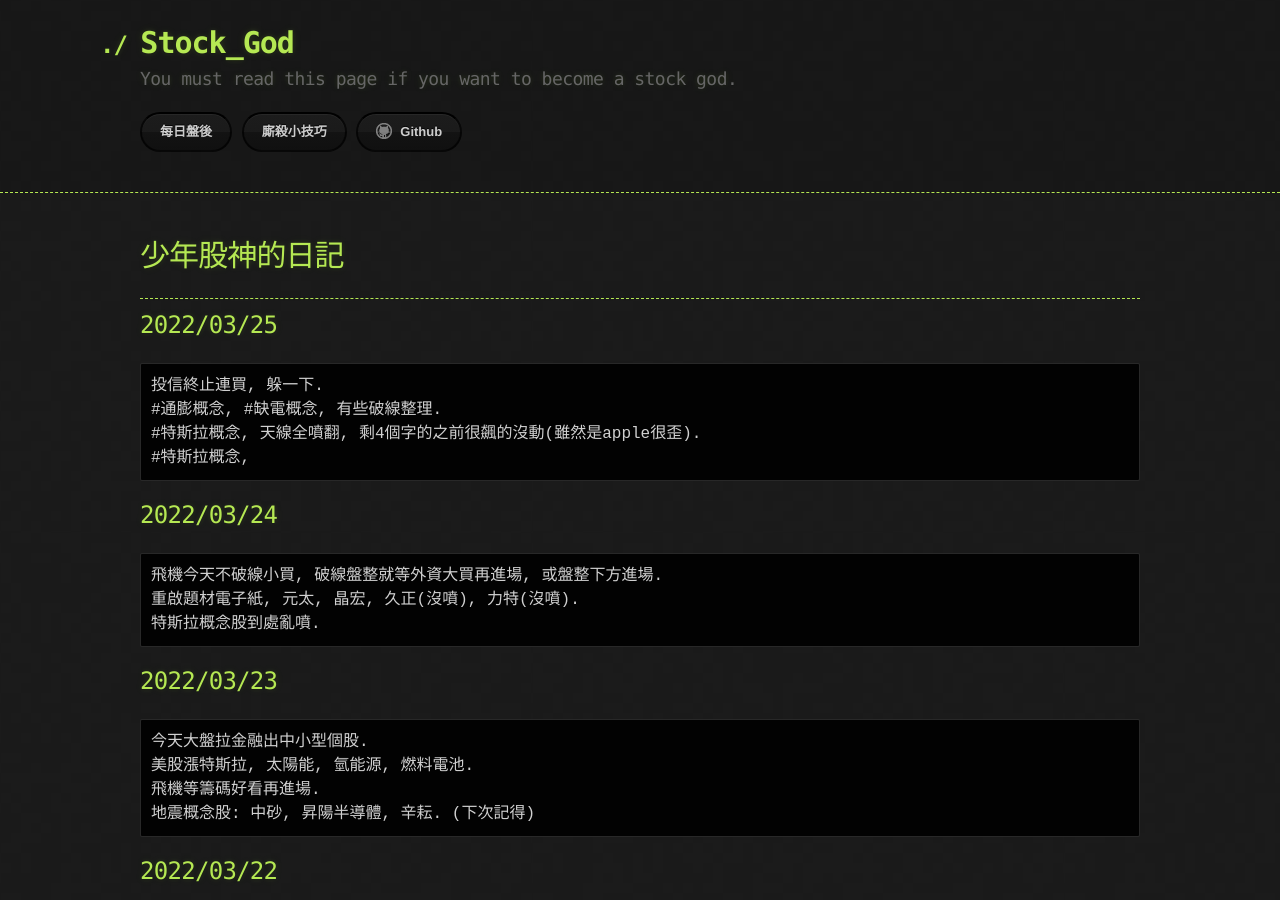
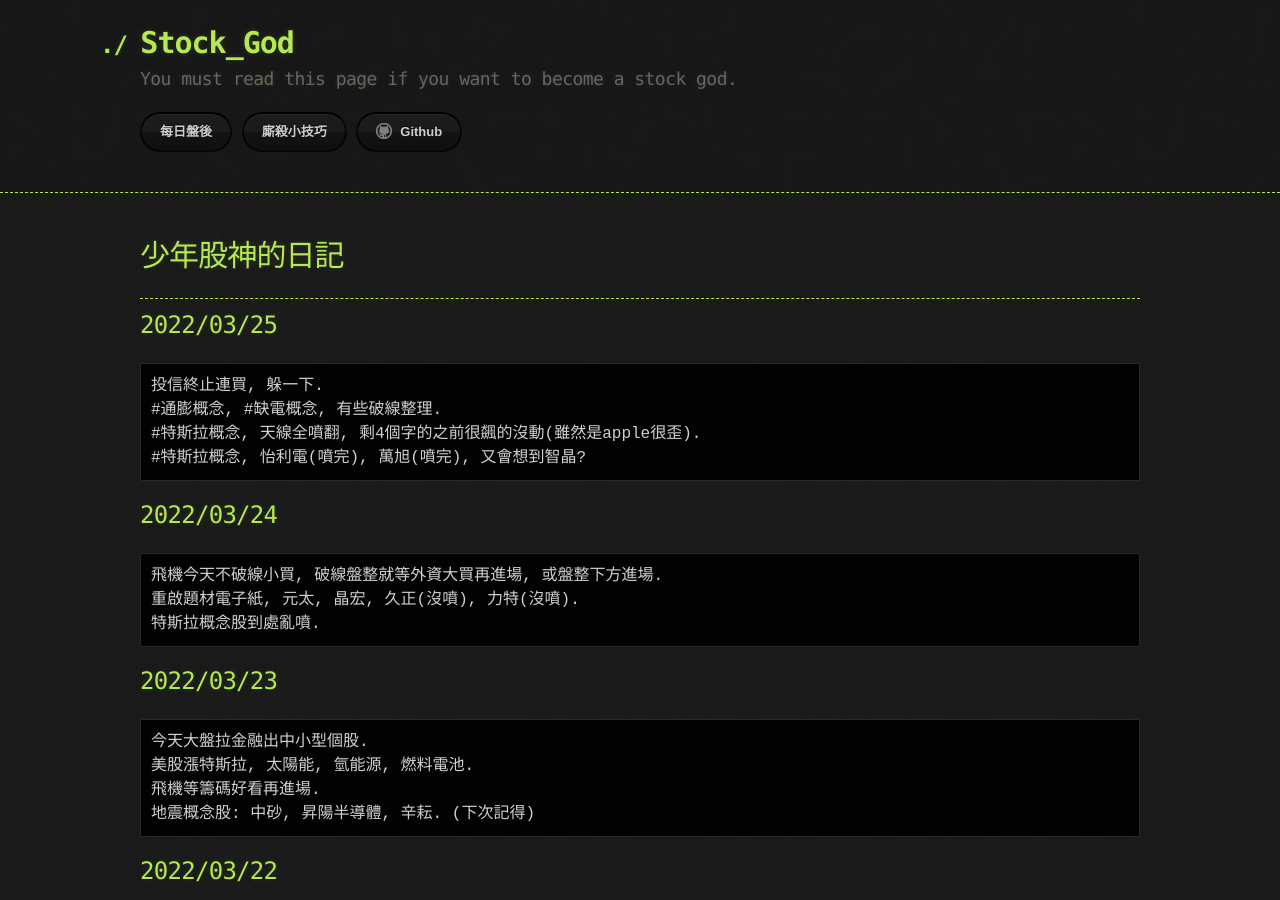
Before and after one commit to lepg5487/Stock_God, a Jekyll site: the page built from index.md, in a window 1280 px wide and 900 px high. Built offline with Jekyll 4.4.1, drawn with Linux system fonts in a browser that asks for light colours; our own code applies the rules of GitHub Pages for plain Markdown files.

Commit message:
Update index.md

````diff
--- a/index.md
+++ b/index.md
@@ -11,7 +11,7 @@ layout: testlayouts
 投信終止連買, 躲一下.
 #通膨概念, #缺電概念, 有些破線整理.
 #特斯拉概念, 天線全噴翻, 剩4個字的之前很飆的沒動(雖然是apple很歪).
-#特斯拉概念,
+#特斯拉概念, 怡利電(噴完), 萬旭(噴完), 又會想到智晶?
 ```
 
 ## 2022/03/24
````
